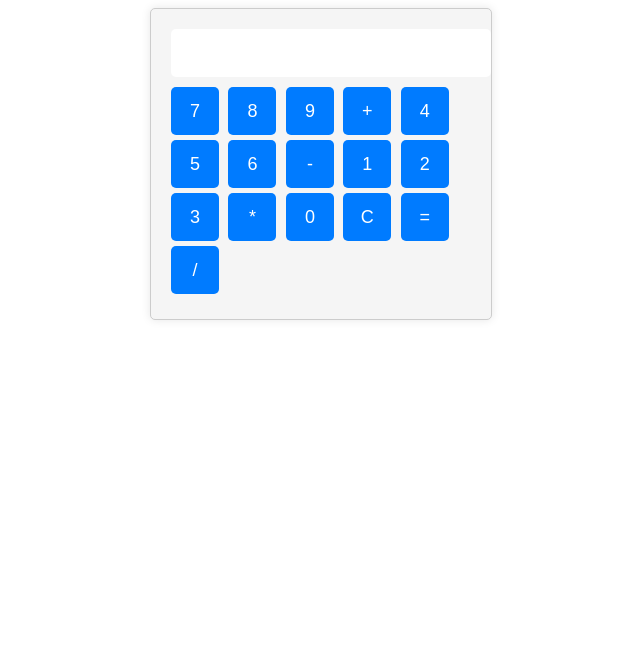
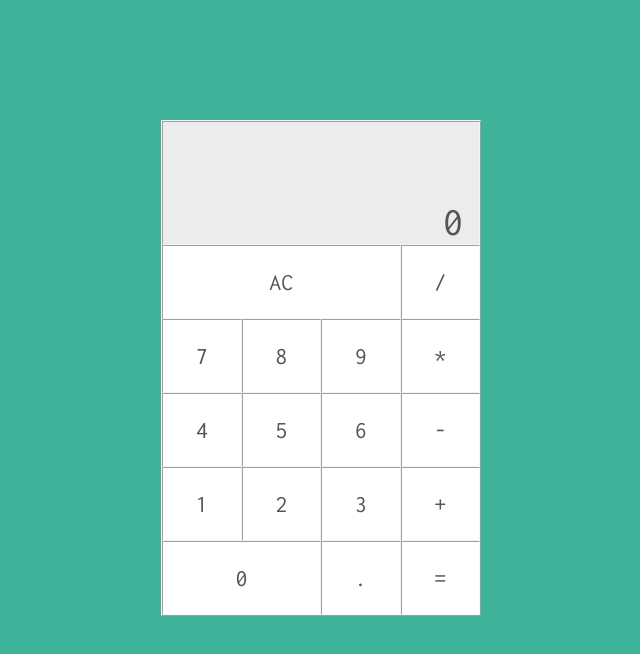
Before and after one commit to MuhammadZaidanRafa/kalkulator, a plain HTML site: page index.html in a window 1280 px wide. Shown: the whole page, without its empty margins (319-959 px from the left). Drawn offline with Linux system fonts and the light colour scheme.

Commit message:
Update index.html

```diff
--- a/index.html
+++ b/index.html
@@ -1,80 +1,104 @@
-<!DOCTYPE html>
+<!DOCTYPE HTML>
 <html lang="en">
 <head>
-    <meta charset="UTF-8">
-    <meta name="viewport" content="width=device-width, initial-scale=1.0">
-    <title>Kalkulator Sederhana</title>
+<meta charset="utf-8">
+<title>A Simple Calculator</title>
+<link href="https://fonts.googleapis.com/css?family=Inconsolata" rel="stylesheet">
 <style>
+    * {
+        font-family: 'Inconsolata', monospace;
+        color: #555;
+    }
     body {
-            font-family: Arial, sans-serif;
+        background-color: #3fb399;
     }
-        .calculator {
-            width: 300px;
-            margin: 0 auto;
-            padding: 20px;
-            border: 1px solid #ccc;
-            border-radius: 5px;
-            background-color: #f5f5f5;
-            box-shadow: 0px 0px 10px rgba(0, 0, 0, 0.1);
+    .container {
+        width: 320px;
+        background-color: white;
+        margin: 120px auto;
     }
-        .calculator input[type="text"] {
+    table {
         width: 100%;
+        border-color: #f4f4f4;
+    }
+    td {
+        width: 25%;
+    }
+    button {
+        width: 100%;
+        height: 70px;
         font-size: 24px;
-            padding: 10px;
-            margin-bottom: 10px;
+        background-color: white;
         border: none;
-            border-radius: 5px;
     }
-        .calculator button {
-            width: 48px;
-            height: 48px;
-            font-size: 18px;
-            margin-right: 5px;
-            margin-bottom: 5px;
-            border: none;
-            border-radius: 5px;
-            background-color: #007BFF;
-            color: #fff;
-            cursor: pointer;
-        }
-        .calculator button:hover {
-            background-color: #0056b3;
+    #inputLabel {
+        height: 120px;
+        font-size: 40px;
+        vertical-align: bottom;
+        text-align: right;
+        padding-right: 16px;
+        background-color: #ececec;
     }
 </style>
 </head>
 <body>
-    <div class="calculator">
-        <input type="text" id="display" readonly>
-        <button onclick="appendToDisplay('7')">7</button>
-        <button onclick="appendToDisplay('8')">8</button>
-        <button onclick="appendToDisplay('9')">9</button>
-        <button onclick="appendToDisplay('+')">+</button>
-        <button onclick="appendToDisplay('4')">4</button>
-        <button onclick="appendToDisplay('5')">5</button>
-        <button onclick="appendToDisplay('6')">6</button>
-        <button onclick="appendToDisplay('-')">-</button>
-        <button onclick="appendToDisplay('1')">1</button>
-        <button onclick="appendToDisplay('2')">2</button>
-        <button onclick="appendToDisplay('3')">3</button>
-        <button onclick="appendToDisplay('*')">*</button>
-        <button onclick="appendToDisplay('0')">0</button>
-        <button onclick="clearDisplay()">C</button>
-        <button onclick="calculateResult()">=</button>
-        <button onclick="appendToDisplay('/')">/</button>
+<div class="container">
+    <table border="1" cellspacing="0">
+        <tr>
+            <td colspan="4" id="inputLabel">0</td>
+        </tr>
+        <tr>
+            <td colspan="3"><button onclick="pushBtn(this);">AC</button></td>
+            <td><button onclick="pushBtn(this);">/</button></td>
+        </tr>
+        <tr>
+            <td><button onclick="pushBtn(this);">7</button></td>
+            <td><button onclick="pushBtn(this);">8</button></td>
+            <td><button onclick="pushBtn(this);">9</button></td>
+            <td><button onclick="pushBtn(this);">*</button></td>
+        </tr>
+        <tr>
+            <td><button onclick="pushBtn(this);">4</button></td>
+            <td><button onclick="pushBtn(this);">5</button></td>
+            <td><button onclick="pushBtn(this);">6</button></td>
+            <td><button onclick="pushBtn(this);">-</button></td>
+        </tr>
+        <tr>
+            <td><button onclick="pushBtn(this);">1</button></td>
+            <td><button onclick="pushBtn(this);">2</button></td>
+            <td><button onclick="pushBtn(this);">3</button></td>
+            <td><button onclick="pushBtn(this);">+</button></td>
+        </tr>
+        <tr>
+            <td colspan="2"><button onclick="pushBtn(this);">0</button></td>
+            <td><button onclick="pushBtn(this);">.</button></td>
+            <td><button onclick="pushBtn(this);">=</button></td>
+        </tr>
+    </table>
 </div>
+
 <script>
-        function appendToDisplay(value) {
-            document.getElementById('display').value += value;
+    var inputLabel = document.getElementById('inputLabel');
+
+    function pushBtn(obj) {
+
+        var pushed = obj.innerHTML;
+
+        if (pushed == '=') {
+            // Calculate
+            inputLabel.innerHTML = eval(inputLabel.innerHTML);
+
+        } else if (pushed == 'AC') {
+            // All Clear
+            inputLabel.innerHTML = '0';
+
+        } else {
+            if (inputLabel.innerHTML == '0') {
+                inputLabel.innerHTML = pushed;
+
+            } else {
+                inputLabel.innerHTML += pushed;
             }
-        function clearDisplay() {
-            document.getElementById('display').value = '';
-        }
-        function calculateResult() {
-            try {
-                const result = eval(document.getElementById('display').value);
-                document.getElementById('display').value = result;
-            } catch (error) {
-                document.getElementById('display').value = 'Error';
         }
     }
 </script>
```
Lines whose indentation alone changed are shown as unchanged.
